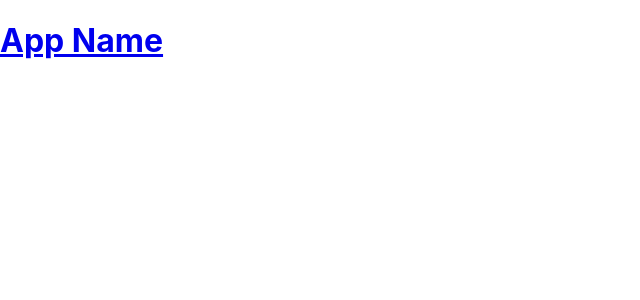
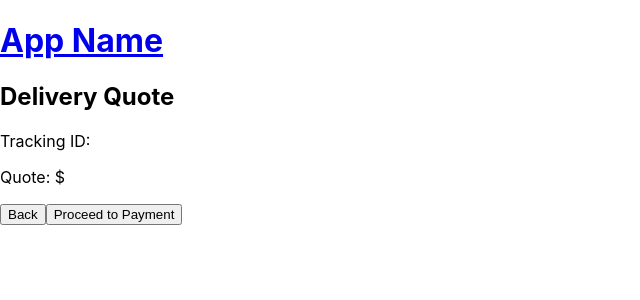
Before and after one commit to adssib/FifthDay343, a React (Create React App) app in the folder client/: page /quote in a window 1280 px wide. Before the commit this address had no page. Shown: the top 300 px of the page, without its empty margins (0-640 px from the left). Built offline with nearby package versions, Linux system fonts and the light colour scheme.

Commit message:
Getting quote after request

```diff
--- a/client/src/App.js
+++ b/client/src/App.js
@@ -3,6 +3,7 @@ import { BrowserRouter as Router, Routes, Route } from 'react-router-dom';
 import Header from './components/Header';
 import MainPage from './components/MainPage';
 import DeliveryForm from './components/DeliveryForm';
+import QuotePage from './components/QuotePage';
 
 
 const App = () => {
@@ -13,6 +14,8 @@ const App = () => {
       <Routes>
         <Route path="/" element={<MainPage />} />
         <Route path="/create-request" element={<DeliveryForm />} />
+        <Route path="/quote" element={<QuotePage />} />
+
       </Routes>
 
     </Router>
--- /dev/null
+++ b/client/src/components/QuotePage.js
@@ -0,0 +1,21 @@
+import React from 'react';
+import { useLocation, useNavigate } from 'react-router-dom';
+
+const QuotePage = () => {
+  const location = useLocation();
+  const navigate = useNavigate();
+  const { trackingId, quote } = location.state || {};
+
+  return (
+    <div>
+      <h2>Delivery Quote</h2>
+      <p>Tracking ID: {trackingId}</p>
+      <p>Quote: ${quote}</p>
+
+      <button onClick={() => navigate('/create-request')}>Back</button>
+      <button onClick={() => navigate('/payment/pay', { state: { trackingId, quote } })}>Proceed to Payment</button>
+    </div>
+  );
+};
+
+export default QuotePage;
```
